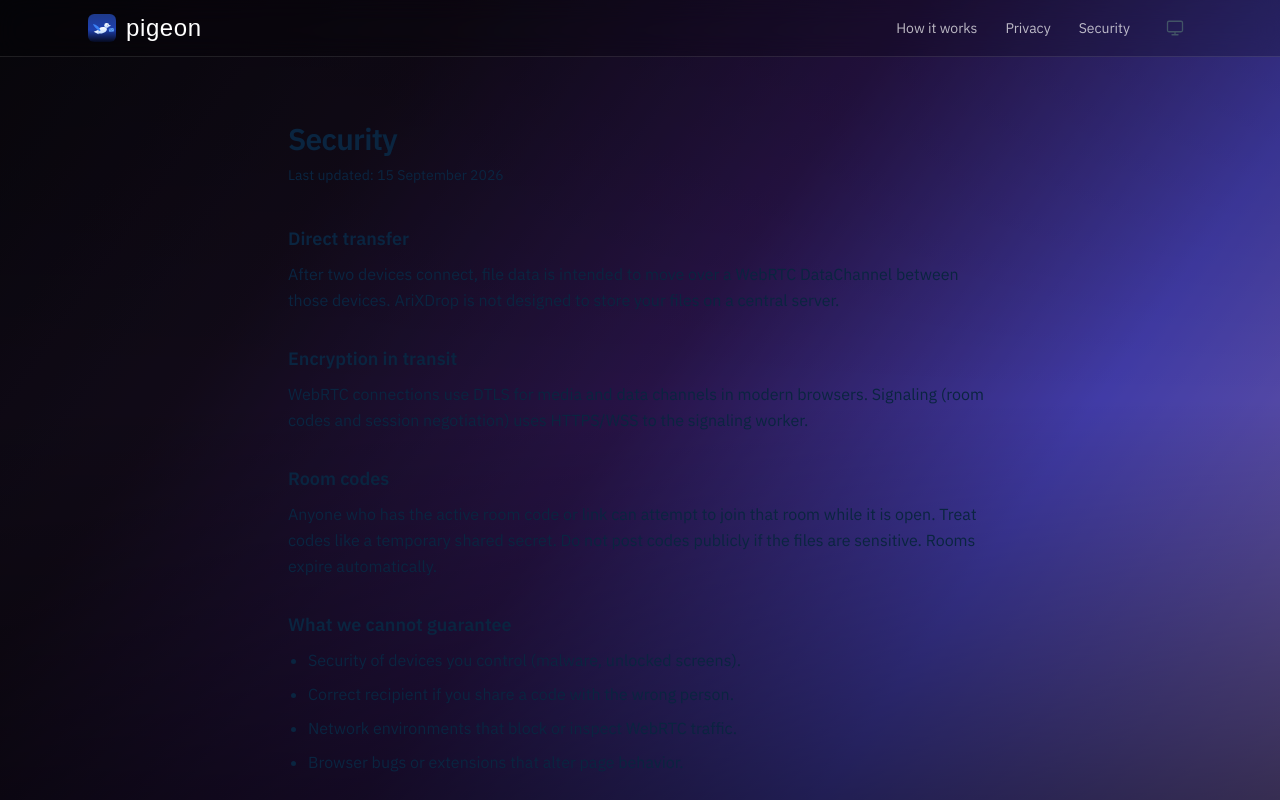
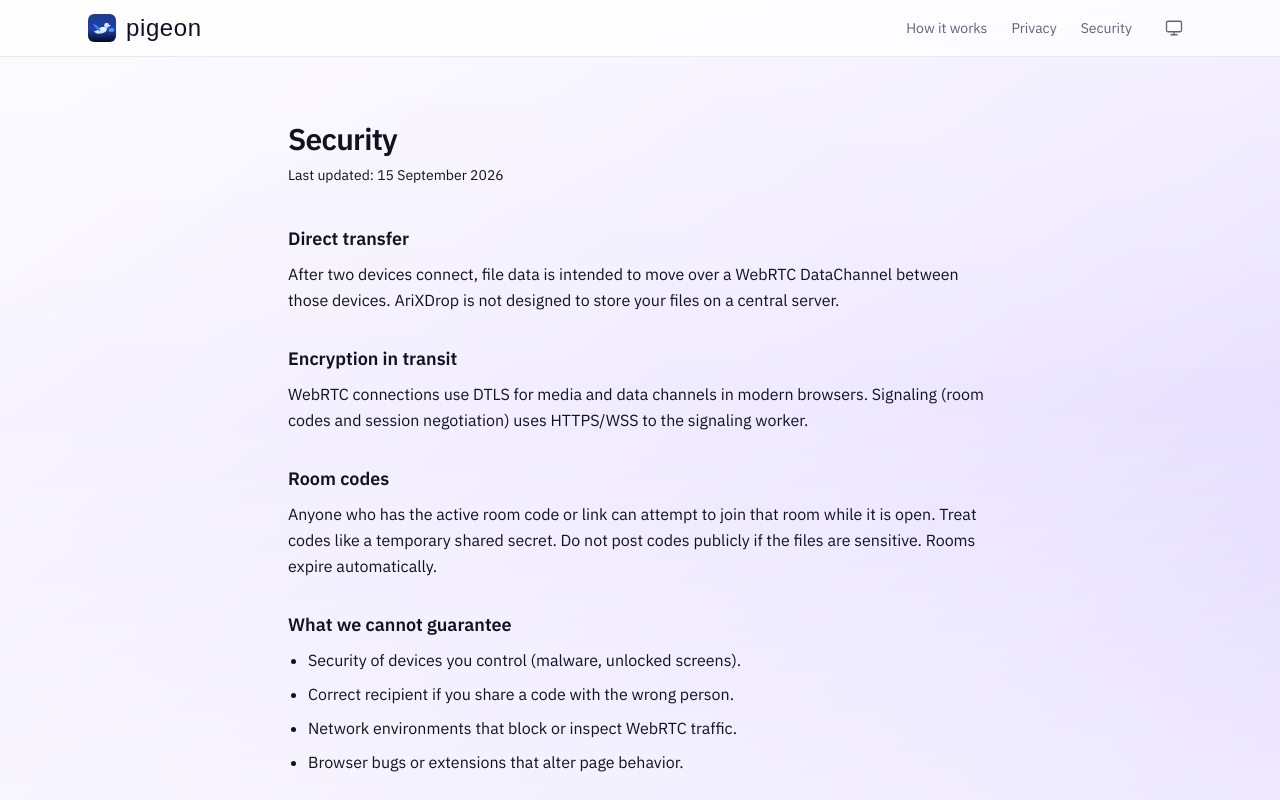
Before and after one commit to ariX08/arixdrop, a Next.js app: page /security in a window 1280 px wide. Shown: the top 800 px of the page. Built offline with nearby package versions, Linux system fonts and the light colour scheme; a web font is replaced by a local one.

Commit message:
fix: theme selector + contrast — theme-aware background, header, home text; stronger CSS tokens

```diff
--- a/src/app/globals.css
+++ b/src/app/globals.css
@@ -1,40 +1,67 @@
 @import "tailwindcss";
 
 :root {
-  color-scheme: light dark;
+  color-scheme: light;
 
-  --bg: light-dark(#ffffff, #0a0b0f);
-  --bg-soft: light-dark(#f6f9fc, #11131a);
-  --surface: light-dark(#ffffff, #161922);
-  --border: light-dark(rgba(15, 23, 42, 0.1), rgba(255, 255, 255, 0.1));
-  --border-strong: light-dark(rgba(15, 23, 42, 0.16), rgba(255, 255, 255, 0.16));
-  --ink: light-dark(#0a2540, #f6f9fc);
-  --muted: light-dark(#425466, #a3acb9);
-  --accent: light-dark(#635bff, #7a73ff);
-  --accent-hover: light-dark(#5851ea, #8b85ff);
-  --accent-soft: light-dark(rgba(99, 91, 255, 0.1), rgba(122, 115, 255, 0.16));
-  --success: light-dark(#0d9488, #2dd4bf);
-  --error: light-dark(#df1b41, #f87171);
-  --gradient-a: light-dark(#e0f2fe, #1e1b4b);
-  --gradient-b: light-dark(#fce7f3, #312e81);
-  --gradient-c: light-dark(#fef3c7, #4c1d95);
-  --gradient-d: light-dark(#ede9fe, #0f172a);
+  --bg: #f4f2fb;
+  --bg-soft: #ebe7f8;
+  --surface: #ffffff;
+  --surface-elevated: #ffffff;
+  --border: rgba(15, 23, 42, 0.1);
+  --border-strong: rgba(15, 23, 42, 0.18);
+  --ink: #0f1220;
+  --ink-soft: #1e2438;
+  --muted: #5b6478;
+  --muted-soft: #7a8499;
+  --accent: #635bff;
+  --accent-hover: #5249e8;
+  --accent-soft: rgba(99, 91, 255, 0.12);
+  --success: #0d9488;
+  --error: #df1b41;
+  --on-accent: #ffffff;
+  --header-bg: rgba(255, 255, 255, 0.72);
+  --header-border: rgba(15, 23, 42, 0.08);
+  --scrim: rgba(255, 255, 255, 0.35);
+  --gradient-a: #e0f2fe;
+  --gradient-b: #fce7f3;
+  --gradient-c: #fef3c7;
+  --gradient-d: #ede9fe;
+}
+
+html.dark {
+  color-scheme: dark;
+
+  --bg: #0a0b0f;
+  --bg-soft: #11131a;
+  --surface: #161922;
+  --surface-elevated: #1c2030;
+  --border: rgba(255, 255, 255, 0.1);
+  --border-strong: rgba(255, 255, 255, 0.18);
+  --ink: #f6f9fc;
+  --ink-soft: #e2e8f0;
+  --muted: #a3acb9;
+  --muted-soft: #7c8698;
+  --accent: #7a73ff;
+  --accent-hover: #8b85ff;
+  --accent-soft: rgba(122, 115, 255, 0.18);
+  --success: #2dd4bf;
+  --error: #f87171;
+  --on-accent: #ffffff;
+  --header-bg: rgba(0, 0, 0, 0.35);
+  --header-border: rgba(255, 255, 255, 0.1);
+  --scrim: rgba(0, 0, 0, 0.4);
+  --gradient-a: #1e1b4b;
+  --gradient-b: #312e81;
+  --gradient-c: #4c1d95;
+  --gradient-d: #0f172a;
 }
 
 html {
   scroll-behavior: smooth;
 }
 
-/* class-based dark for explicit toggle */
-html.dark {
-  color-scheme: dark;
-}
-html:not(.dark) {
-  color-scheme: light;
-}
-
 body {
-  background-color: var(--bg);
+  background-color: transparent;
   color: var(--ink);
   min-height: 100dvh;
 }
@@ -48,21 +75,18 @@ body {
     var(--bg);
 }
 
-html.dark .hero-gradient {
-  background:
-    radial-gradient(ellipse 80% 60% at 90% 10%, rgba(99, 91, 255, 0.28) 0%, transparent 55%),
-    radial-gradient(ellipse 70% 50% at 70% 30%, rgba(168, 85, 247, 0.22) 0%, transparent 50%),
-    radial-gradient(ellipse 60% 50% at 95% 50%, rgba(59, 130, 246, 0.16) 0%, transparent 45%),
-    radial-gradient(ellipse 50% 40% at 85% 80%, rgba(14, 165, 233, 0.12) 0%, transparent 50%),
-    var(--bg);
-}
-
 .glass {
   background: var(--surface);
   border: 1px solid var(--border);
   box-shadow:
-    0 1px 2px light-dark(rgba(15, 23, 42, 0.04), rgba(0, 0, 0, 0.3)),
-    0 12px 32px light-dark(rgba(15, 23, 42, 0.08), rgba(0, 0, 0, 0.4));
+    0 1px 2px rgba(15, 23, 42, 0.04),
+    0 12px 32px rgba(15, 23, 42, 0.08);
+}
+
+html.dark .glass {
+  box-shadow:
+    0 1px 2px rgba(0, 0, 0, 0.3),
+    0 12px 32px rgba(0, 0, 0, 0.4);
 }
 
 :focus-visible {
@@ -78,7 +102,7 @@ input:focus:not(:focus-visible) {
 
 .btn-primary {
   background: var(--accent);
-  color: #ffffff;
+  color: var(--on-accent);
   font-weight: 600;
   transition: background 0.15s ease, transform 0.15s ease;
 }
@@ -132,6 +156,6 @@ input:focus:not(:focus-visible) {
   background: transparent;
 }
 ::-webkit-scrollbar-thumb {
-  background: light-dark(rgba(15, 23, 42, 0.15), rgba(255, 255, 255, 0.15));
+  background: var(--border-strong);
   border-radius: 4px;
 }
--- a/src/components/Header.tsx
+++ b/src/components/Header.tsx
@@ -9,19 +9,31 @@ export function Header() {
   const [open, setOpen] = useState(false);
 
   return (
-    <header className="sticky top-0 z-40 border-b border-white/10 bg-black/20 backdrop-blur-md">
+    <header
+      className="sticky top-0 z-40 border-b backdrop-blur-md"
+      style={{
+        backgroundColor: "var(--header-bg)",
+        borderColor: "var(--header-border)",
+      }}
+    >
       <div className="max-w-6xl mx-auto px-4 sm:px-6 h-14 flex items-center justify-between">
         <a href="/" className="flex items-center gap-2.5" aria-label="pigeon home">
           <Image src="/logo.svg" alt="" width={28} height={28} className="shrink-0" priority />
-          <span className="font-[family-name:var(--font-brand)] text-2xl leading-none tracking-wide text-white lowercase">
+          <span className="font-[family-name:var(--font-brand)] text-2xl leading-none tracking-wide text-[var(--ink)] lowercase">
             pigeon
           </span>
         </a>
 
-        <nav className="hidden sm:flex items-center gap-7 text-sm text-white/70" aria-label="Primary">
-          <a href="/#how" className="hover:text-white transition-colors">How it works</a>
-          <a href="/privacy" className="hover:text-white transition-colors">Privacy</a>
-          <a href="/security" className="hover:text-white transition-colors">Security</a>
+        <nav className="hidden sm:flex items-center gap-6 text-sm text-[var(--muted)]" aria-label="Primary">
+          <a href="/#how" className="hover:text-[var(--ink)] transition-colors">
+            How it works
+          </a>
+          <a href="/privacy" className="hover:text-[var(--ink)] transition-colors">
+            Privacy
+          </a>
+          <a href="/security" className="hover:text-[var(--ink)] transition-colors">
+            Security
+          </a>
           <ThemeToggle />
         </nav>
 
@@ -29,7 +41,7 @@ export function Header() {
           <ThemeToggle />
           <button
             type="button"
-            className="p-2 -mr-2 text-white/70 hover:text-white"
+            className="p-2 -mr-2 text-[var(--muted)] hover:text-[var(--ink)]"
             aria-label={open ? "Close menu" : "Open menu"}
             aria-expanded={open}
             onClick={() => setOpen((v) => !v)}
@@ -52,17 +64,25 @@ export function Header() {
             animate={{ height: "auto", opacity: 1 }}
             exit={{ height: 0, opacity: 0 }}
             transition={{ duration: 0.2 }}
-            className="sm:hidden overflow-hidden border-t border-white/10 bg-black/40"
+            className="sm:hidden overflow-hidden border-t"
+            style={{
+              borderColor: "var(--header-border)",
+              backgroundColor: "var(--surface)",
+            }}
           >
             <nav className="flex flex-col px-4 py-3 text-sm">
-              {["How it works", "Privacy", "Security"].map((label, i) => (
+              {[
+                { label: "How it works", href: "/#how" },
+                { label: "Privacy", href: "/privacy" },
+                { label: "Security", href: "/security" },
+              ].map((item) => (
                 <a
-                  key={label}
-                  href={i === 0 ? "/#how" : `/${label.toLowerCase()}`}
-                  className="py-2.5 text-white/70 hover:text-white"
+                  key={item.label}
+                  href={item.href}
+                  className="py-2.5 text-[var(--muted)] hover:text-[var(--ink)]"
                   onClick={() => setOpen(false)}
                 >
-                  {label}
+                  {item.label}
                 </a>
               ))}
             </nav>
--- a/src/components/SiteBackground.tsx
+++ b/src/components/SiteBackground.tsx
@@ -3,16 +3,25 @@
 export function SiteBackground() {
   return (
     <div className="fixed inset-0 -z-10 pointer-events-none" aria-hidden>
+      {/* Light theme: soft lavender wash */}
       <div
-        className="absolute inset-0"
+        className="absolute inset-0 dark:hidden"
+        style={{
+          background:
+            "linear-gradient(145deg, #f7f5ff 0%, #efeaff 28%, #e4dcff 55%, #d6ccff 78%, #c4b5fd 100%)",
+        }}
+      />
+      {/* Dark theme: deep purple gradient */}
+      <div
+        className="absolute inset-0 hidden dark:block"
         style={{
           background:
             "linear-gradient(125deg, #0c0a12 0%, #1a1025 25%, #3b1d6b 50%, #635bff 75%, #a78bfa 100%)",
         }}
       />
-      {/* Readability scrim so UI stays premium & legible */}
-      <div className="absolute inset-0 bg-black/35 dark:bg-black/45" />
-      <div className="absolute inset-0 bg-gradient-to-b from-black/20 via-transparent to-black/50" />
+      {/* Readability scrims */}
+      <div className="absolute inset-0 bg-white/40 dark:bg-black/40" />
+      <div className="absolute inset-0 bg-gradient-to-b from-white/30 via-transparent to-white/50 dark:from-black/20 dark:via-transparent dark:to-black/55" />
     </div>
   );
 }
--- a/src/components/ThemeToggle.tsx
+++ b/src/components/ThemeToggle.tsx
@@ -4,28 +4,32 @@ import { useEffect, useState } from "react";
 
 type Mode = "system" | "light" | "dark";
 
+function resolveDark(mode: Mode): boolean {
+  if (mode === "dark") return true;
+  if (mode === "light") return false;
+  return window.matchMedia("(prefers-color-scheme: dark)").matches;
+}
+
 function applyTheme(mode: Mode) {
-  const dark =
-    mode === "dark" ||
-    (mode === "system" && window.matchMedia("(prefers-color-scheme: dark)").matches);
-  document.documentElement.classList.toggle("dark", dark);
+  document.documentElement.classList.toggle("dark", resolveDark(mode));
 }
 
 export function ThemeToggle() {
   const [mode, setMode] = useState<Mode>("system");
+  const [mounted, setMounted] = useState(false);
 
   useEffect(() => {
-    const stored = (localStorage.getItem("pigeon-theme") as Mode | null) || "system";
-    // migrate old values
+    const stored = localStorage.getItem("pigeon-theme");
     const next: Mode =
       stored === "light" || stored === "dark" || stored === "system" ? stored : "system";
     setMode(next);
     applyTheme(next);
+    setMounted(true);
 
     const mq = window.matchMedia("(prefers-color-scheme: dark)");
     const onChange = () => {
       const current = (localStorage.getItem("pigeon-theme") as Mode | null) || "system";
-      if (current === "system" || current === null) applyTheme("system");
+      if (current === "system") applyTheme("system");
     };
     mq.addEventListener("change", onChange);
     return () => mq.removeEventListener("change", onChange);
@@ -41,29 +45,41 @@ export function ThemeToggle() {
   }
 
   const label =
-    mode === "system" ? "Theme: system" : mode === "dark" ? "Theme: dark" : "Theme: light";
+    mode === "system"
+      ? "Theme: system (click for light)"
+      : mode === "light"
+        ? "Theme: light (click for dark)"
+        : "Theme: dark (click for system)";
 
   return (
     <button
       type="button"
       onClick={cycle}
-      className="p-2 rounded-lg text-[var(--muted)] hover:text-[var(--ink)] hover:bg-[var(--accent-soft)] transition"
+      className="inline-flex items-center justify-center p-2 rounded-lg text-[var(--muted)] hover:text-[var(--ink)] hover:bg-[var(--accent-soft)] border border-transparent hover:border-[var(--border)] transition-colors"
       aria-label={label}
       title={label}
+      suppressHydrationWarning
     >
-      {mode === "dark" ? (
-        <svg width="18" height="18" viewBox="0 0 24 24" fill="none" stroke="currentColor" strokeWidth="1.75">
-          <path d="M21 12.79A9 9 0 1 1 11.21 3 7 7 0 0 0 21 12.79z" strokeLinecap="round" strokeLinejoin="round" />
+      {!mounted || mode === "system" ? (
+        <svg width="18" height="18" viewBox="0 0 24 24" fill="none" stroke="currentColor" strokeWidth="1.75" aria-hidden>
+          <rect x="2" y="3" width="20" height="14" rx="2" />
+          <path d="M8 21h8M12 17v4" strokeLinecap="round" />
         </svg>
       ) : mode === "light" ? (
-        <svg width="18" height="18" viewBox="0 0 24 24" fill="none" stroke="currentColor" strokeWidth="1.75">
+        <svg width="18" height="18" viewBox="0 0 24 24" fill="none" stroke="currentColor" strokeWidth="1.75" aria-hidden>
           <circle cx="12" cy="12" r="4" />
-          <path d="M12 2v2M12 20v2M4.93 4.93l1.41 1.41M17.66 17.66l1.41 1.41M2 12h2M20 12h2M4.93 19.07l1.41-1.41M17.66 6.34l1.41-1.41" strokeLinecap="round" />
+          <path
+            d="M12 2v2M12 20v2M4.93 4.93l1.41 1.41M17.66 17.66l1.41 1.41M2 12h2M20 12h2M4.93 19.07l1.41-1.41M17.66 6.34l1.41-1.41"
+            strokeLinecap="round"
+          />
         </svg>
       ) : (
-        <svg width="18" height="18" viewBox="0 0 24 24" fill="none" stroke="currentColor" strokeWidth="1.75">
-          <rect x="2" y="3" width="20" height="14" rx="2" />
-          <path d="M8 21h8M12 17v4" strokeLinecap="round" />
+        <svg width="18" height="18" viewBox="0 0 24 24" fill="none" stroke="currentColor" strokeWidth="1.75" aria-hidden>
+          <path
+            d="M21 12.79A9 9 0 1 1 11.21 3 7 7 0 0 0 21 12.79z"
+            strokeLinecap="round"
+            strokeLinejoin="round"
+          />
         </svg>
       )}
     </button>
```
